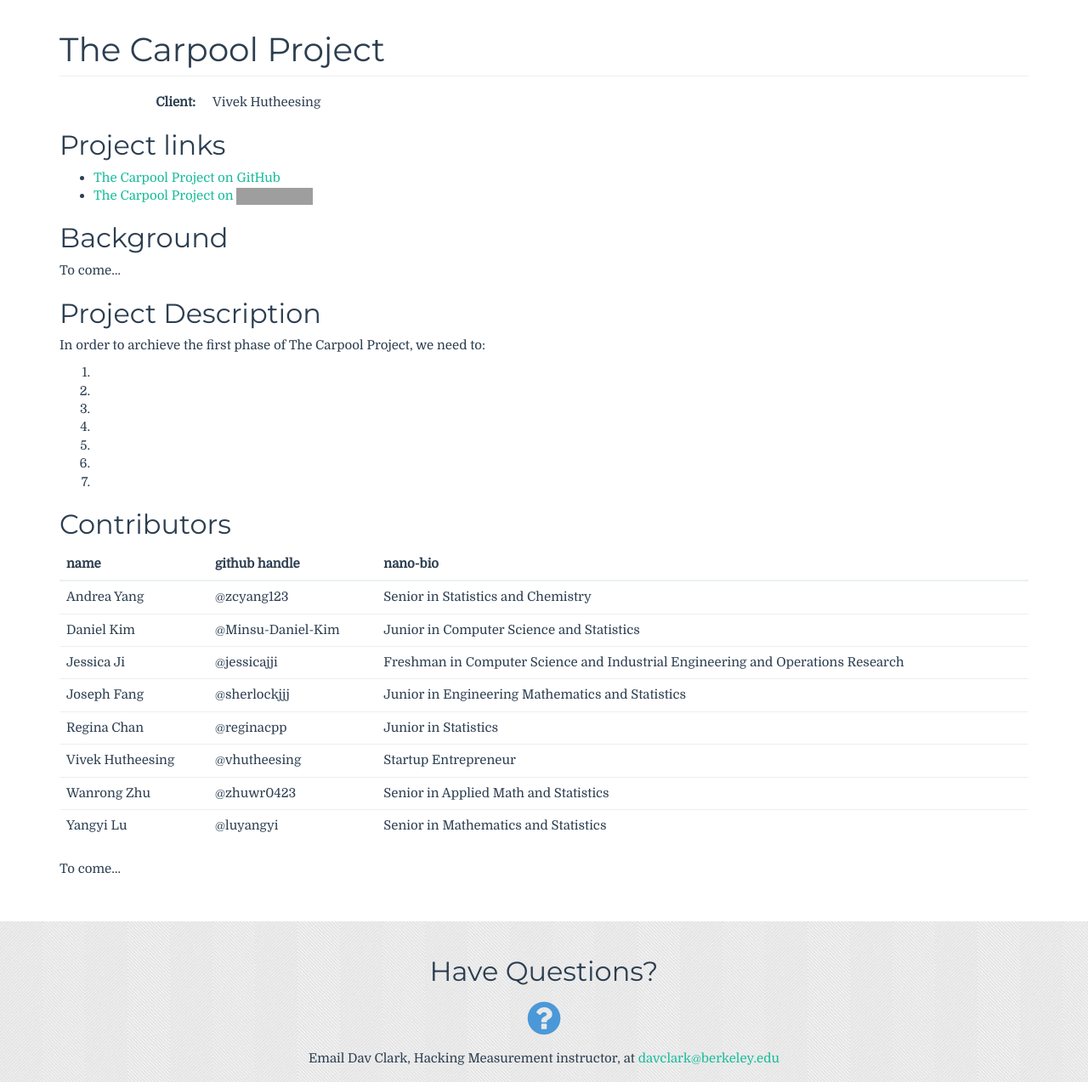
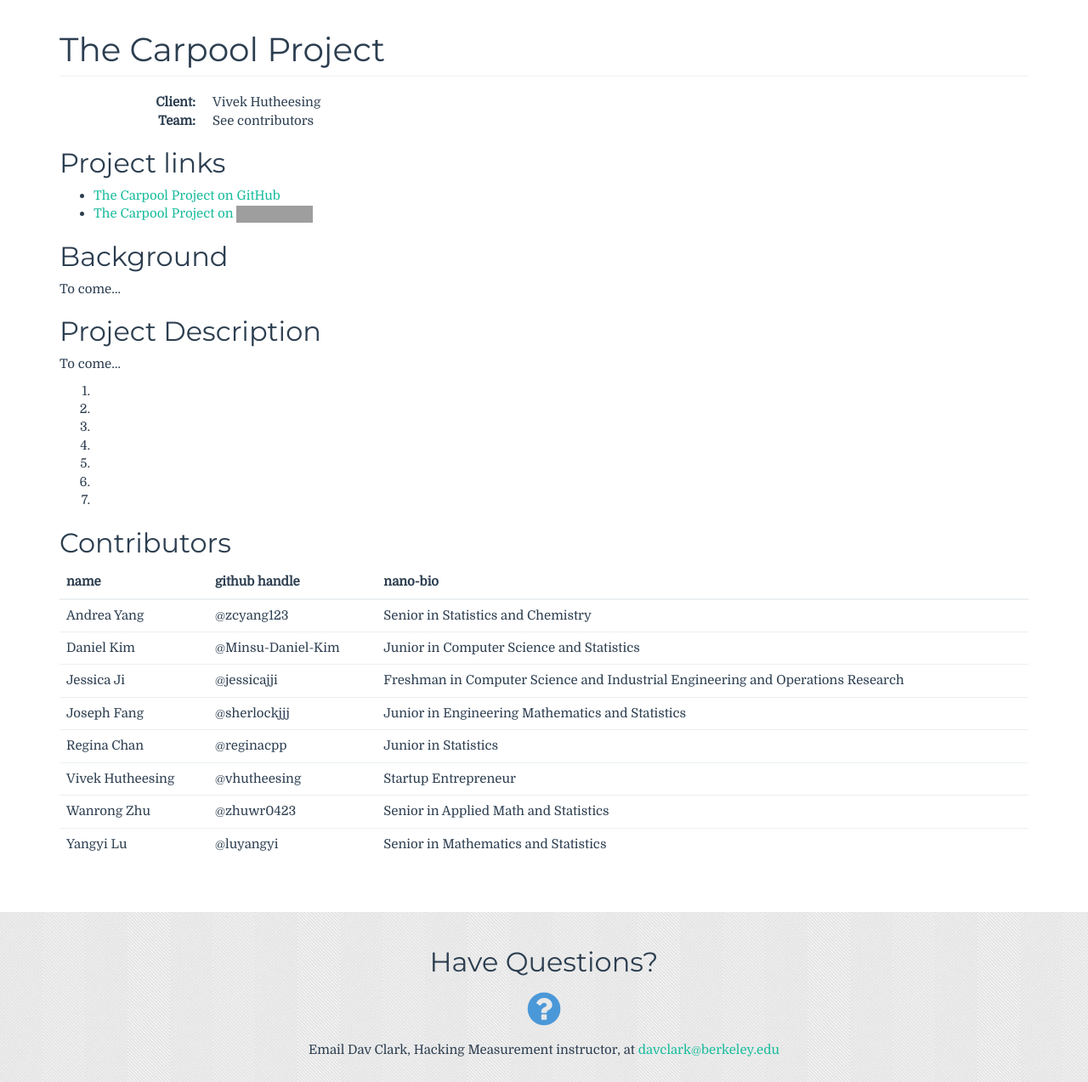
Before and after one commit to BIDS-collaborative/hackingmeasurement.github.io, a Jekyll site: the page built from projects/the-carpool-project.md, in a window 1280 px wide and 1400 px high, scrolled down 259 px, cut to the strip 127-1400 px from the top of the window. Shown: the whole strip at 85% size. Built offline with Jekyll 4.4.1, drawn with Linux system fonts in a browser that asks for light colours; grey boxes are pictures that could not be loaded.

Commit message:
Update the-carpool-project.md

```diff
--- a/projects/the-carpool-project.md
+++ b/projects/the-carpool-project.md
@@ -2,8 +2,8 @@
 title: The Carpool Project
 client: Vivek Hutheesing
 topic: A mobility marketplace enabled by cars and mobile phones
-mentor:
-team:
+mentors: Dav Clark, Javier Ramos
+team: See contributors
 layout: project
 ---
 ## Project links
@@ -19,7 +19,7 @@ To come...
 
 ## Project Description
 
-In order to archieve the first phase of The Carpool Project, we need to:
+To come...
 
  1.
  2.
@@ -42,5 +42,3 @@ Vivek Hutheesing | @vhutheesing | Startup Entrepreneur
 Wanrong Zhu | @zhuwr0423 | Senior in Applied Math and Statistics
 Yangyi Lu | @luyangyi | Senior in Mathematics and Statistics
 {: .table}
-
-To come...
```
